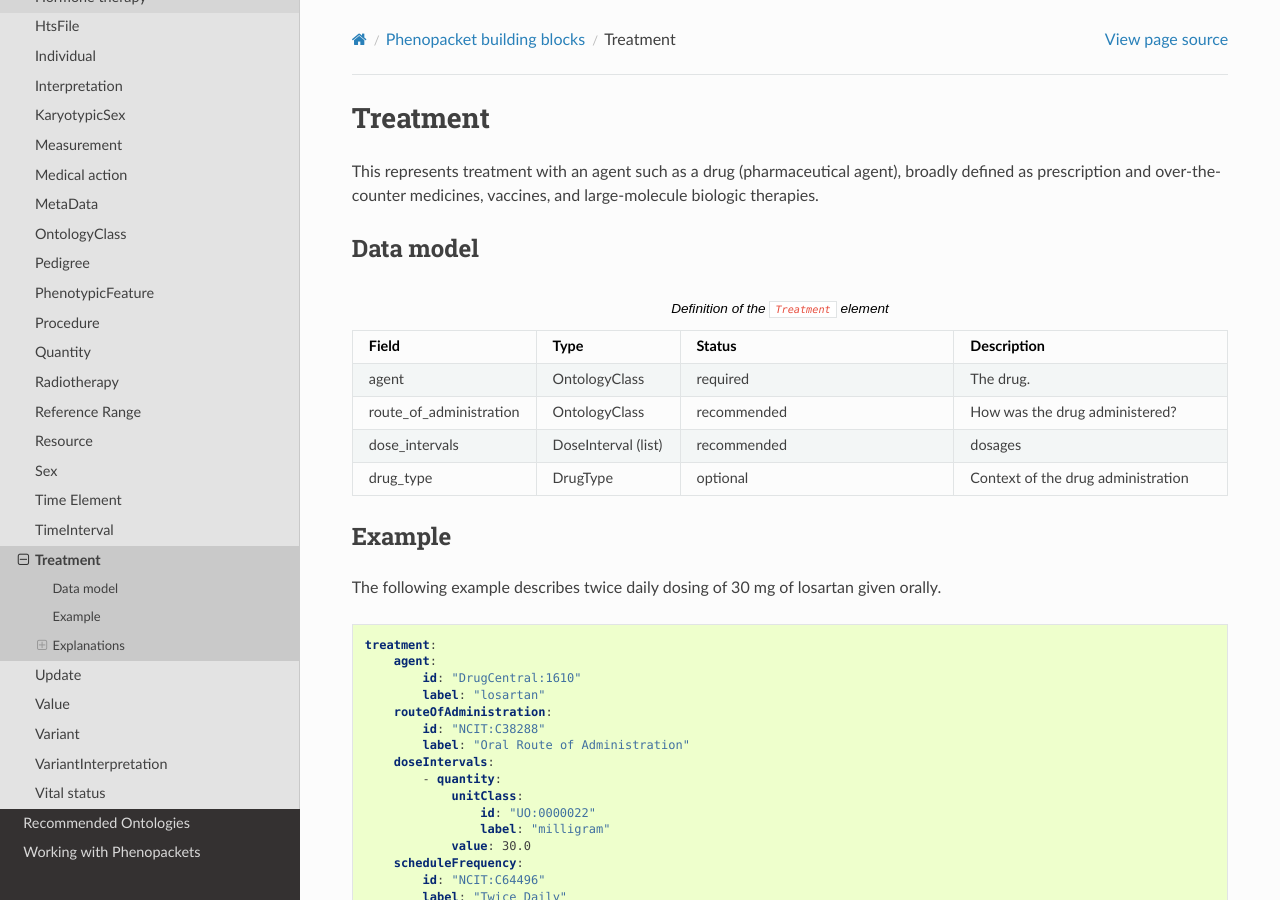
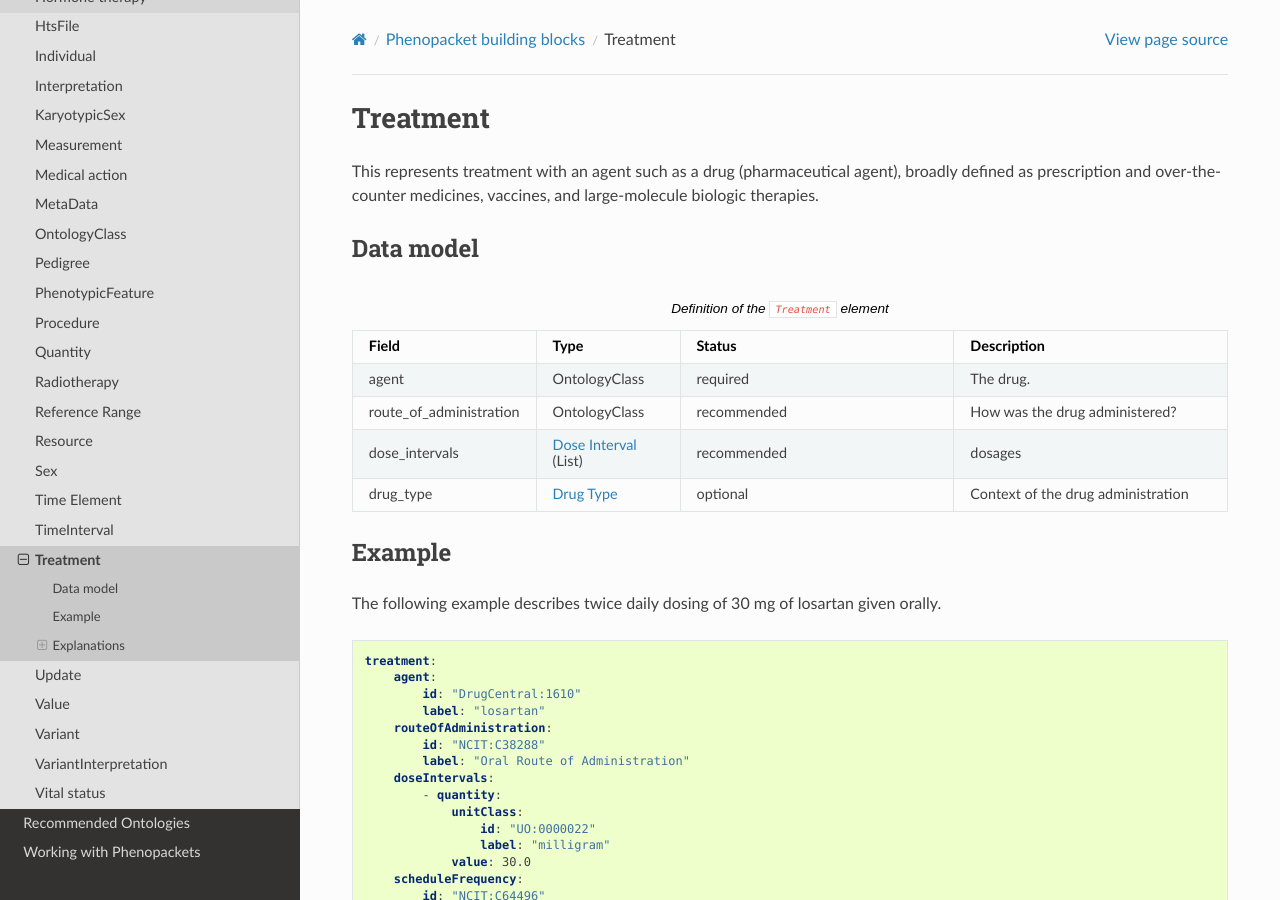
Before and after one commit to phenopackets/phenopacket-schema, a Sphinx documentation site: the page built from docs/treatment.rst, in a window 1280 px wide and 900 px high. Built offline with Sphinx 7.4.7 and the Read the Docs theme 2.0.0, drawn with Linux system fonts in a browser that asks for light colours; pages that are not in the unit, such as notebooks, are missing from menus.

Commit message:
Update treatment.rst

```diff
--- a/docs/treatment.rst
+++ b/docs/treatment.rst
@@ -33,11 +33,11 @@ Data model
      - recommended
      - How was the drug administered?
    * - dose_intervals
-     - DoseInterval (list)
+     - :ref:`rstdoseinterval` (List)
      - recommended
      - dosages
    * - drug_type
-     - DrugType
+     - :ref:`rstdrugtype`
      - optional
      - Context of the drug administration
 
```
